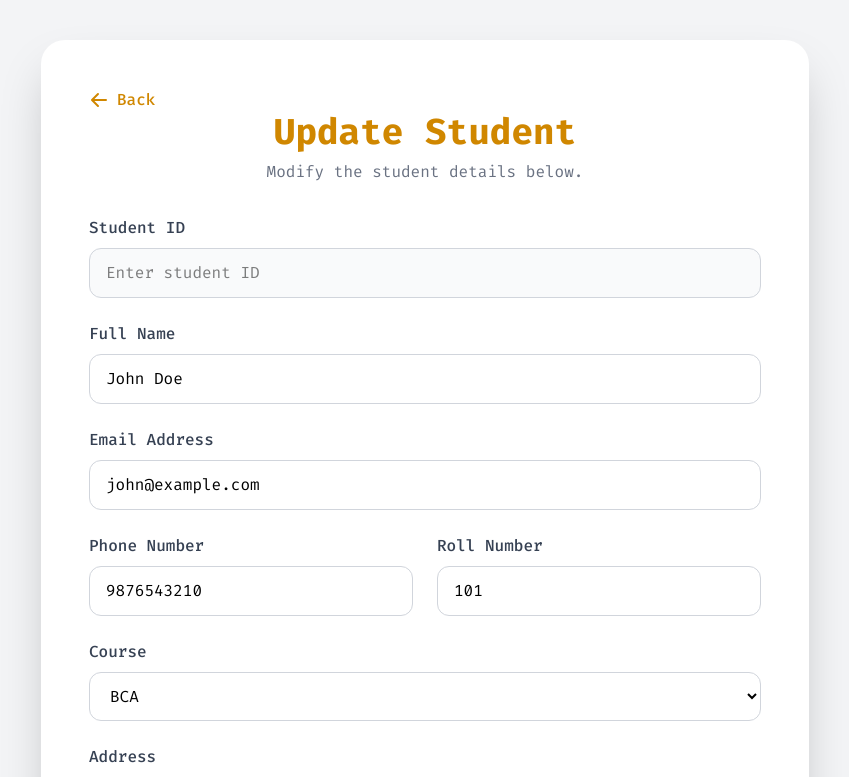
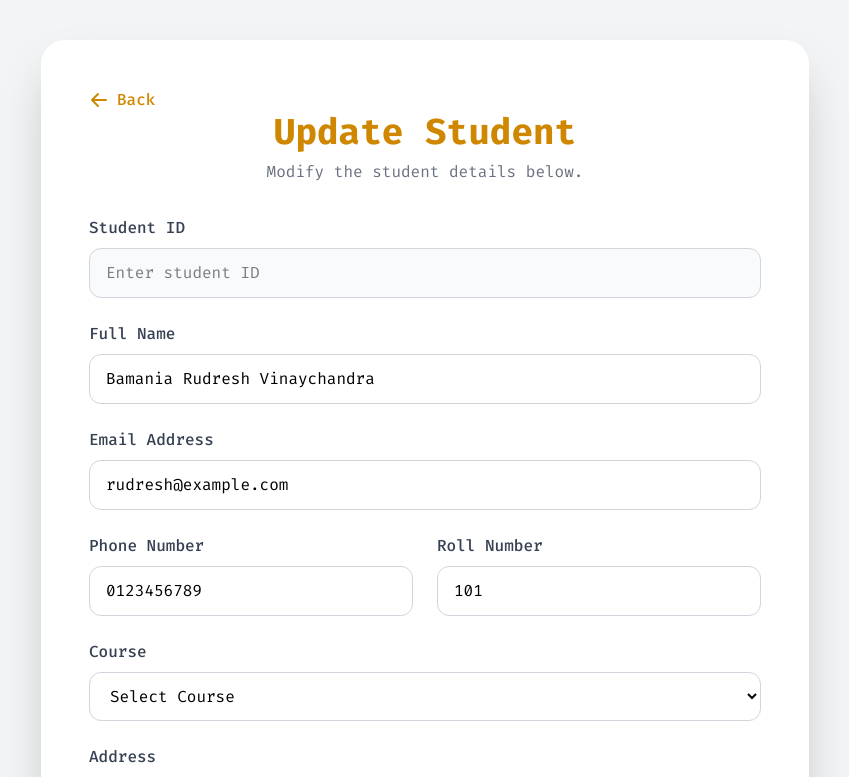
Before and after one commit to Bamania-Rudresh-007/Student-Management-System--REACT-, a React (Vite) app: page /updateStudent in a window 1280 px wide. Shown: the top 777 px of the page, without its empty margins (215-1064 px from the left). Built offline with nearby package versions, Linux system fonts and the light colour scheme.

Commit message:
Completed the logic of updateStudent now just have to look for some testcases and then move to delteStudent!!...

```diff
--- a/src/components/CRUD-OPERATIONS/UpdateStudent.jsx
+++ b/src/components/CRUD-OPERATIONS/UpdateStudent.jsx
@@ -1,5 +1,5 @@
 import {  useNavigate } from 'react-router-dom';
-import { useState } from "react";
+import { useEffect, useState } from "react";
 import useStudentServices from "../../hooks/useCrudOperations.js";
 
 function UpdateStudent() {
@@ -14,16 +14,14 @@ function UpdateStudent() {
     });
 
     const navigate = useNavigate()
-
     const { updateStudent } = useStudentServices()
 
     // handles the changes of input elements and store in state
     const handleChange = (e) => {
-        setUpdatedStudent(e.target.value)
-        console.log(e.target.value)
+        const {id, value} = e.target;
+        setUpdatedStudent((prev) => ({...prev, [id]: value}));
     }
 
-    updateStudent(1001)
   return (
     <div className="min-h-screen bg-gray-100 flex items-center justify-center px-4 py-10">
 
@@ -70,6 +68,7 @@ function UpdateStudent() {
             <input
               type="text"
               placeholder="Enter student ID"
+              id='studentId'
               onChange={(e) => handleChange(e)}
               className="w-full px-4 py-3 rounded-xl border border-gray-300 bg-gray-50 focus:outline-none focus:ring-2 focus:ring-yellow-500 focus:border-yellow-500 transition"
             />
@@ -82,7 +81,8 @@ function UpdateStudent() {
             </label>
             <input
               type="text"
-              defaultValue="John Doe"
+              defaultValue="Bamania Rudresh Vinaychandra"
+              id='name'
               onChange={(e) => handleChange(e)}
               className="w-full px-4 py-3 rounded-xl border border-gray-300 focus:outline-none focus:ring-2 focus:ring-yellow-500 focus:border-yellow-500 transition"
             />
@@ -95,7 +95,8 @@ function UpdateStudent() {
             </label>
             <input
               type="email"
-              defaultValue="john@example.com"
+              defaultValue="rudresh@example.com"
+              id='email'
               onChange={(e) => handleChange(e)}
               className="w-full px-4 py-3 rounded-xl border border-gray-300 focus:outline-none focus:ring-2 focus:ring-yellow-500 focus:border-yellow-500 transition"
             />
@@ -109,7 +110,8 @@ function UpdateStudent() {
               </label>
               <input
                 type="text"
-                defaultValue="9876543210"
+                defaultValue="0123456789"
+                id='number'
                 onChange={(e) => handleChange(e)}
                 className="w-full px-4 py-3 rounded-xl border border-gray-300 focus:outline-none focus:ring-2 focus:ring-yellow-500 focus:border-yellow-500 transition"
               />
@@ -122,6 +124,7 @@ function UpdateStudent() {
               <input
                 type="text"
                 defaultValue="101"
+                id='rollNumber'
                 onChange={(e) => handleChange(e)}
                 className="w-full px-4 py-3 rounded-xl border border-gray-300 focus:outline-none focus:ring-2 focus:ring-yellow-500 focus:border-yellow-500 transition"
               />
@@ -134,8 +137,8 @@ function UpdateStudent() {
               Course
             </label>
             <select
-              defaultValue="BCA"
               onChange={(e) => handleChange(e)}
+              id='course'
               className="w-full px-4 py-3 rounded-xl border border-gray-300 bg-white focus:outline-none focus:ring-2 focus:ring-yellow-500 focus:border-yellow-500 transition"
             >
               <option>Select Course</option>
@@ -154,6 +157,7 @@ function UpdateStudent() {
             <textarea
               rows="3"
               defaultValue="123 Main Street, City"
+              id='address'
               onChange={(e) => handleChange(e)}
               className="w-full px-4 py-3 rounded-xl border border-gray-300 focus:outline-none focus:ring-2 focus:ring-yellow-500 focus:border-yellow-500 transition"
             ></textarea>
@@ -164,6 +168,10 @@ function UpdateStudent() {
             <button
               type="submit"
               className="flex-1 bg-yellow-500 text-white py-3 rounded-xl font-semibold hover:bg-yellow-600 transition shadow-md"
+              onClick={(e) => {
+                e.preventDefault()
+                updateStudent(updatedStudent.studentId, updatedStudent);
+              }}
             >
               Update Student
             </button>
--- a/src/hooks/useCrudOperations.js
+++ b/src/hooks/useCrudOperations.js
@@ -1,4 +1,4 @@
-import { useState } from "react";
+import { useEffect, useEffectEvent, useState } from "react";
 
 export default function useStudentServices() {
 
@@ -29,21 +29,11 @@ export default function useStudentServices() {
     };
 
     // Handles the logic for updating students data
-    const updateStudent = (id) => {
+    const updateStudent = (id , updatedStudent) => {
 
-        const updateStudent = students.filter((student) => {
-            return student.id == id;
-        })
-
-        if(updateStudent.length > 0){
-            console.log(updateStudent);
-        }
-        else{
-            console.error("Student not present in the database...");
-        }
-
-
-
+        console.log(students.filter(item => item.id == id));
+        setStudents((prev) => prev.map((item) => item.id == id ? updatedStudent : item))
+        localStorage.setItem("students", JSON.stringify(students));
 
     };
 
```
